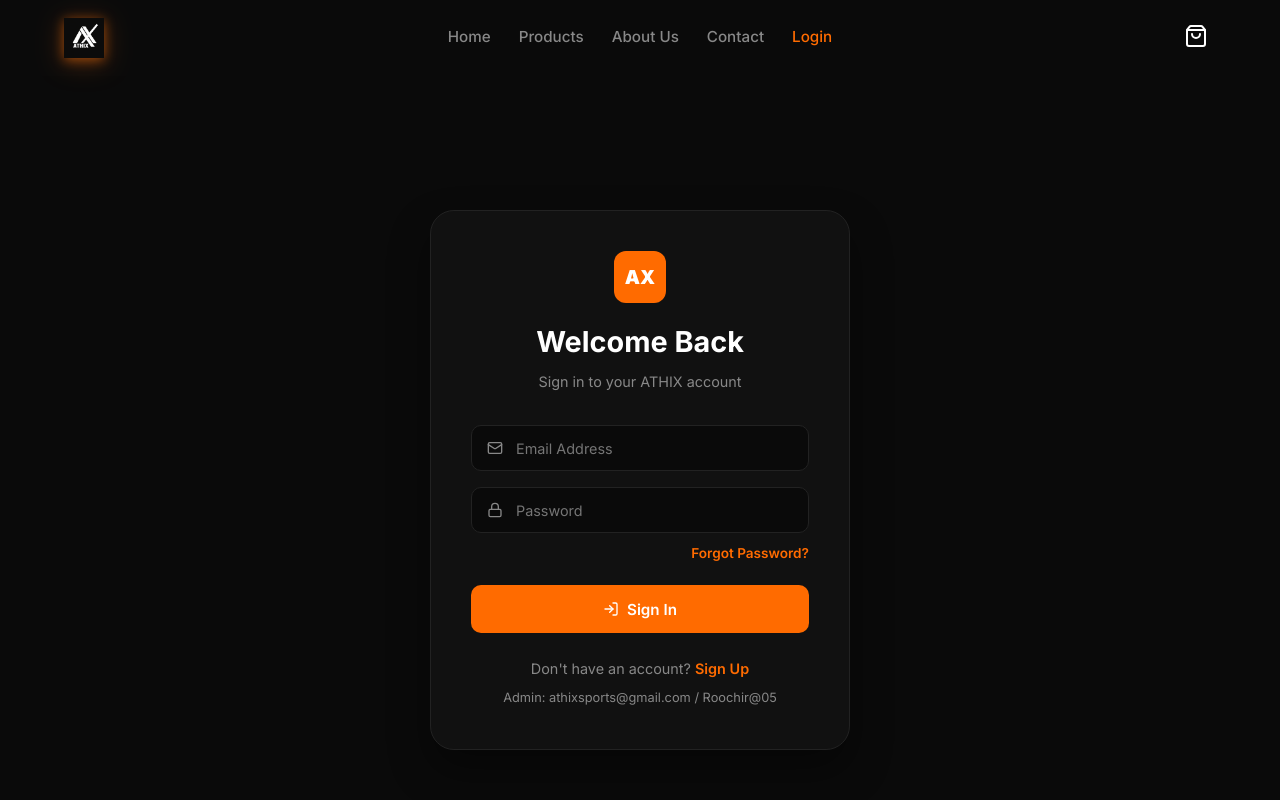
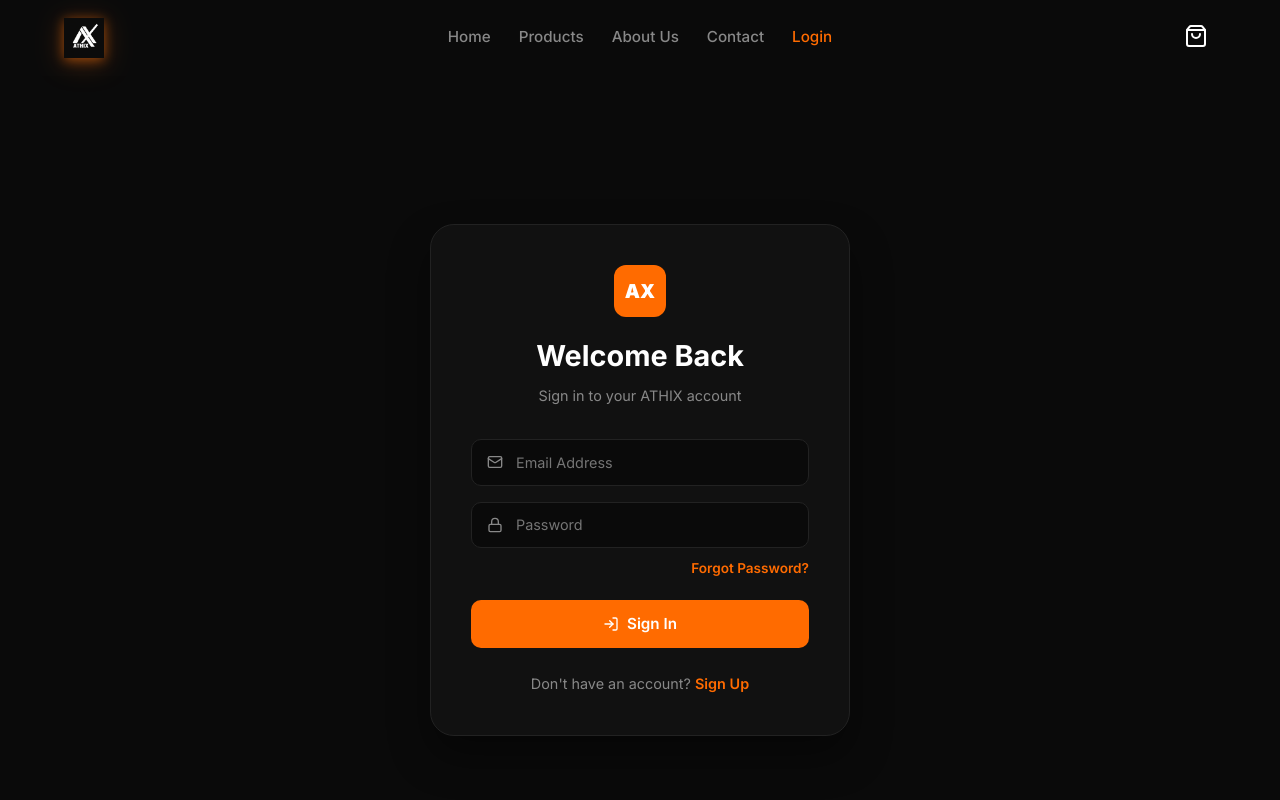
Before and after one commit to Daksh88934/athixsports, a Next.js app: page /login in a window 1280 px wide. Shown: the top 800 px of the page. Built offline with nearby package versions, Linux system fonts and the light colour scheme.

Commit message:
security: remove visible admin credentials hint from login screen

```diff
--- a/src/app/login/page.js
+++ b/src/app/login/page.js
@@ -196,9 +196,6 @@ export default function LoginPage() {
         <p style={{ textAlign: "center", marginTop: "1.5rem", color: "var(--text-secondary)", fontSize: "0.9rem" }}>
           Don't have an account? <Link href="/signup" style={{ color: "var(--primary)", fontWeight: 600 }}>Sign Up</Link>
         </p>
-        <p style={{ textAlign: "center", marginTop: "0.5rem", color: "var(--text-secondary)", fontSize: "0.8rem" }}>
-          Admin: athixsports@gmail.com / Roochir@05
-        </p>
       </motion.div>
     </div>
   );
```
